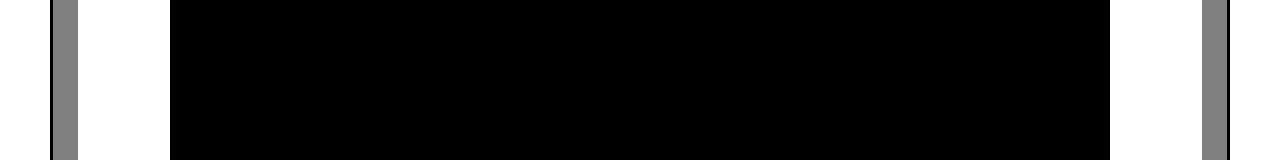
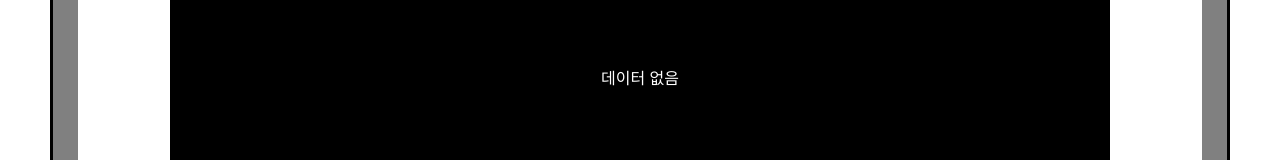
Before and after one commit to dlehdg/quiz-react, a React (Create React App) app: page /quiz/12 in a window 1280 px wide. Shown: the part 324-484 px from the top of the page. Built offline with nearby package versions, Linux system fonts and the light colour scheme.

Commit message:
퀴즈 데이터 안들어왔을 때 에러처리

```diff
--- a/src/page/QuizPage/QuizPage.jsx
+++ b/src/page/QuizPage/QuizPage.jsx
@@ -331,7 +331,7 @@
       <span>{params.productId}번 문제</span>
 
       <QuizTextBox>
-        <QuizText>{Arrs[Number(quiz) - 1 || "데이터 없음"]?.text}</QuizText>
+        <QuizText>{Arrs[Number(quiz) - 1]?.text || "데이터 없음"}</QuizText>
       </QuizTextBox>
 
       <RouletteButton
@@ -396,7 +396,7 @@
 `;
 
 const QuizText = styled.span`
-  // color: #fff;
+  color: #fff;
 `;
 
 const RouletteButton = styled.button`
```
